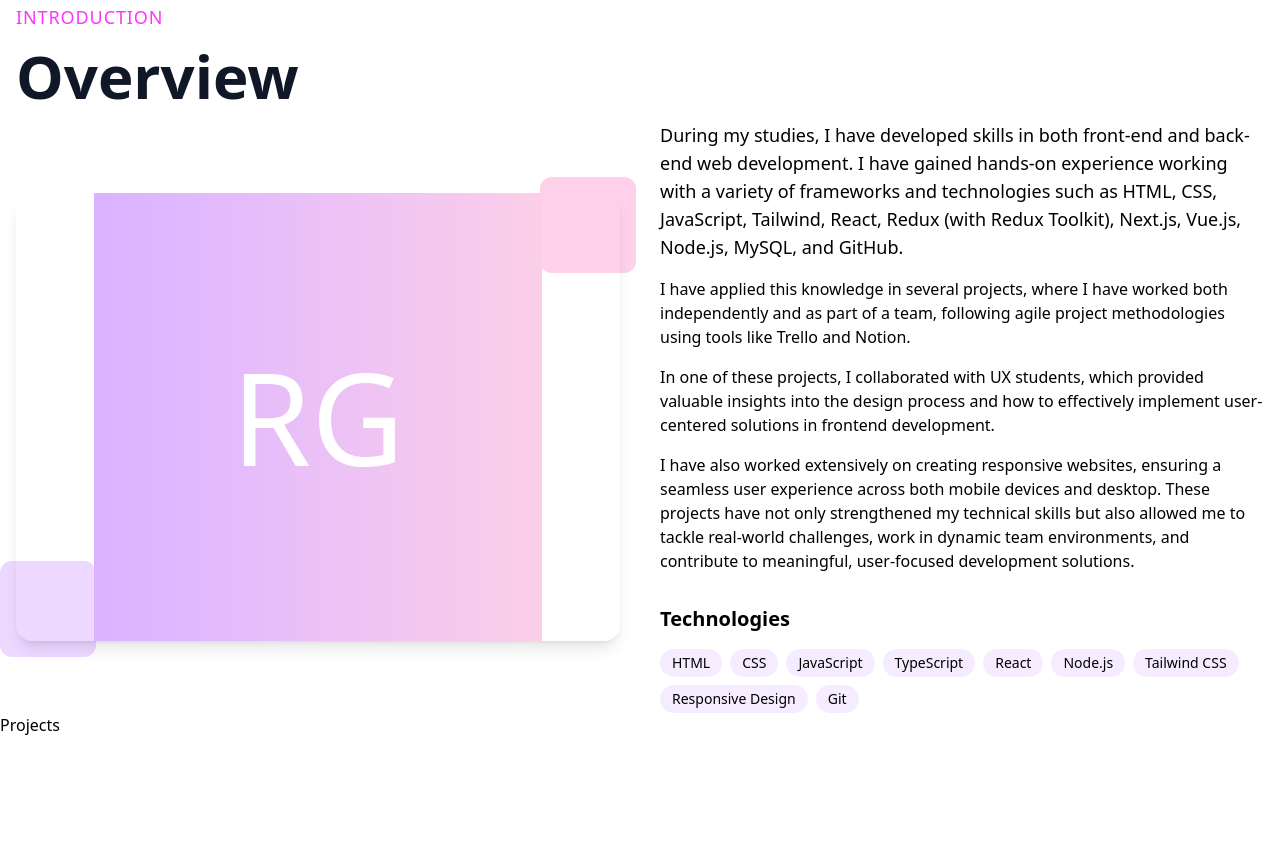
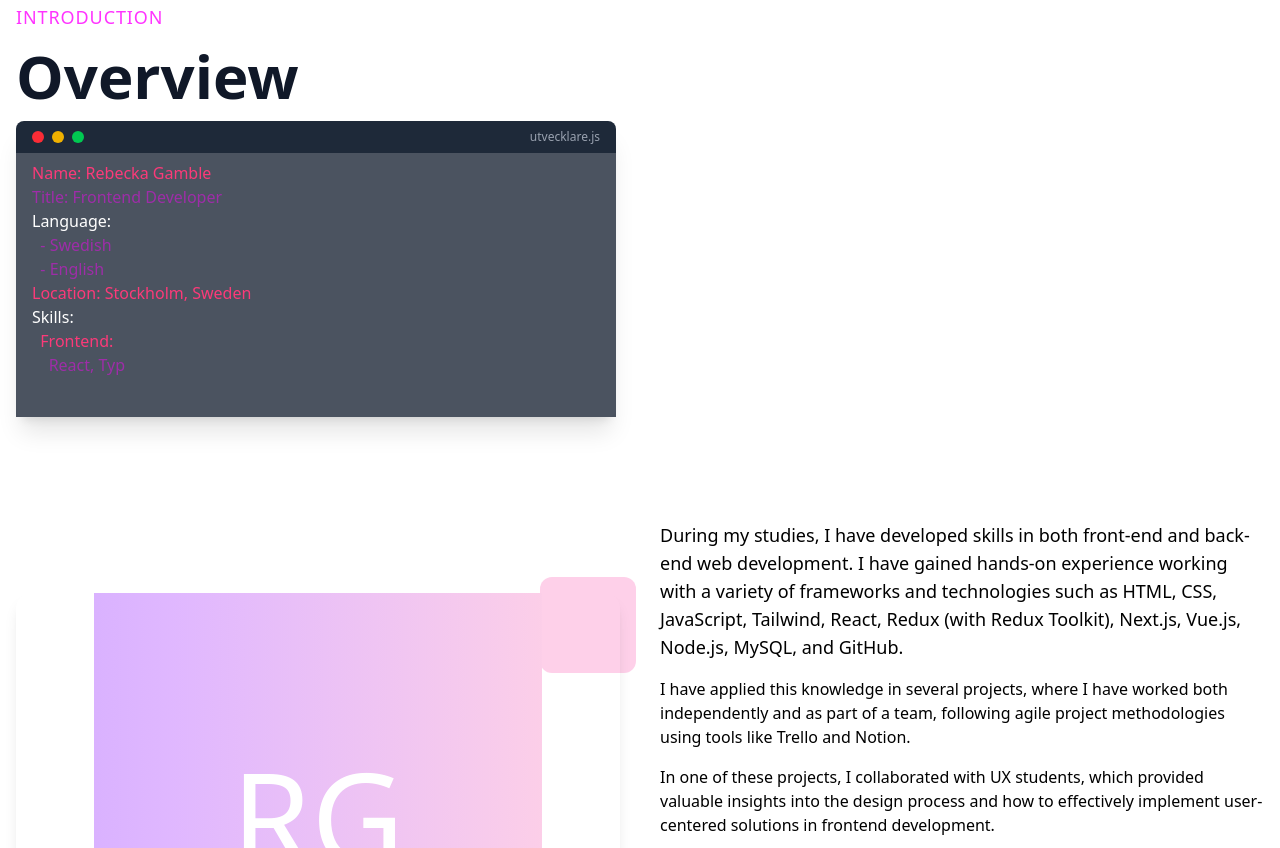
Before and after one commit to RebeckaGamble/my_portfolio, a React (Vite) app: page / in a window 1280 px wide. Shown: the part 860-1708 px from the top of the page. Built offline with nearby package versions, Linux system fonts and the light colour scheme.

Commit message:
About code section

```diff
--- a/src/App.tsx
+++ b/src/App.tsx
@@ -3,6 +3,7 @@ import { BrowserRouter, Routes, Route } from "react-router-dom";
 import Index from "./pages/Index";
 import NotFound from "./pages/NotFound";
 import { ThemeProvider } from "./contexts/ThemeContext";
+import './index.css'
 import "./i18n/i18n";
 
 const queryClient = new QueryClient();
--- a/src/components/About.tsx
+++ b/src/components/about/About.tsx
@@ -1,6 +1,7 @@
 import { useTranslation } from "react-i18next";
-import { useInView } from "../hooks/useIntersectionObserver";
-import { sectionstyle as styles } from '../assets/styles';
+import { useInView } from "../../hooks/useIntersectionObserver";
+import { sectionstyle as styles } from "../../assets/styles";
+import AboutCode from "./AboutCode";
 
 const About = () => {
   const { t } = useTranslation();
@@ -23,6 +24,10 @@ const About = () => {
       >
         <h2 className={styles.sectionHeadText}>{t("about.title")}</h2>
         <h3 className={styles.sectionSubText}>{t("about.subtitle")}</h3>
+        <div className="h-[400px]">
+
+        <AboutCode />
+        </div>
 
         <div className="grid grid-cols-1 md:grid-cols-2 gap-10 items-center">
           {/* Image */}
--- /dev/null
+++ b/src/components/about/AboutCode.tsx
@@ -0,0 +1,135 @@
+import { motion, useAnimation } from "framer-motion";
+import { useState, useEffect, useRef } from "react";
+import { useTranslation } from "react-i18next";
+import { useInView } from "../../hooks/useIntersectionObserver";
+
+type CodeLine = {
+  text: string;
+  color: string;
+};
+
+const AboutCode = () => {
+  const { t, i18n } = useTranslation();
+  const controls = useAnimation();
+  const [lines, setLines] = useState<CodeLine[]>([]);
+  const [typedText, setTypedText] = useState("");
+  const [currentIndex, setCurrentIndex] = useState(0);
+  const [showCursor, setShowCursor] = useState(false);
+  const typingRef = useRef<number | null>(null);
+  const cursorRef = useRef(null);
+
+  const codeLines = [
+    { text: t("aboutCode.line1"), color: "text-[#FC3A79]" },
+    { text: t("aboutCode.line2"), color: "text-[#9E2DA8]" },
+    { text: t("aboutCode.line3"), color: "text-white" },
+    { text: t("aboutCode.line4"), color: "text-[#9E2DA8]" },
+    { text: t("aboutCode.line5"), color: "text-[#9E2DA8]" },
+    { text: t("aboutCode.line6"), color: "text-[#FC3A79]" },
+    { text: t("aboutCode.line7"), color: "text-white" },
+    { text: t("aboutCode.line8"), color: "text-[#FC3A79]" },
+    { text: t("aboutCode.line9"), color: "text-[#9E2DA8]" },
+    { text: t("aboutCode.line10"), color: "text-[#FC3A79]" },
+    { text: t("aboutCode.line11"), color: "text-[#9E2DA8]" },
+
+  ];
+
+  const [codeEditorRef, inView] = useInView<HTMLDivElement>({
+    threshold: 0.2,
+    triggerOnce: true,
+  });
+
+  useEffect(() => {
+    if (!inView) return;
+
+    if (currentIndex < codeLines.length) {
+      typingRef.current = setTimeout(() => {
+        const currentLine = codeLines[currentIndex].text;
+        if (typedText.length < currentLine.length) {
+          setTypedText((prev) => prev + currentLine[typedText.length]);
+        } else {
+          setLines((prev) => [
+            ...prev,
+            { text: typedText, color: codeLines[currentIndex].color },
+          ]);
+          setCurrentIndex((prev) => prev + 1);
+          setTypedText("");
+        }
+      }, 40);
+    } else {
+      setShowCursor(true);
+    }
+
+    return () => clearTimeout(typingRef.current!);
+  }, [typedText, currentIndex, inView]);
+
+  useEffect(() => {
+    if (inView && currentIndex < codeLines.length && !typedText) {
+      setShowCursor(false);
+      typingRef.current = null;
+      setTypedText("");
+    }
+  }, [inView]);
+
+  const variants = {
+    hidden: {
+      opacity: 0,
+      y: 50,
+    },
+    visible: {
+      opacity: 1,
+      y: 0,
+      transition: {
+        duration: 0.5,
+        staggerChildren: 0.2,
+      },
+    },
+  };
+
+  return (
+    <motion.div
+      variants={variants}
+      //   initial="hidden"
+      animate={controls}
+      className="rounded-lg shadow-xl max-w-[600px]"
+    >
+      <div
+        ref={codeEditorRef}
+        className="flex items-center justify-between bg-gray-800 dark:bg-gray-800/90 rounded-t-lg px-4 py-2"
+      >
+        <div className="flex space-x-2">
+          <div className="w-3 h-3 rounded-full bg-red-500"></div>
+          <div className="w-3 h-3 rounded-full bg-yellow-500"></div>
+          <div className="w-3 h-3 rounded-full bg-green-500"></div>
+        </div>
+        <div className="text-xs text-gray-400 dark:text-white">
+          {i18n.language === "en" ? "developer.js" : "utvecklare.js"}
+        </div>
+      </div>
+      {/* Code area */}
+      <div className="px-4 pt-2 pb-10 overflow-hidden bg-gray-800/80 dark:bg-gray-800">
+        {lines.map((line, idx) => (
+          <div key={idx} className={`whitespace-pre ${line.color}`}>
+            {line.text}
+          </div>
+        ))}
+        <div className="relative">
+          {typedText && (
+            <div className={`whitespace-pre ${codeLines[currentIndex]?.color}`}>
+              {typedText}
+            </div>
+          )}
+          {showCursor && (
+            <div
+              ref={cursorRef}
+              className="cursor absolute top-0 left-0 h-full animate-blink text-white"
+            >
+              |
+            </div>
+          )}
+        </div>
+      </div>
+    </motion.div>
+  );
+};
+
+export default AboutCode;
--- a/src/i18n/locales/en.ts
+++ b/src/i18n/locales/en.ts
@@ -26,4 +26,18 @@ export default {
     "tech-title": "Technologies",
     "checkProjects": "Check out some of my latest projects"
   },
+  "aboutCode": {
+    "line1": "Name: Rebecka Gamble",
+    "line2": "Title: Frontend Developer",
+    "line3": "Language:",
+    "line4": "  - Swedish",
+    "line5": "  - English",
+    "line6": "Location: Stockholm, Sweden",
+    "line7": "Skills: ",
+    "line8": "  Frontend: ",
+    "line9": "    React, TypeScript, Tailwind CSS",
+    "line10": "  Backend: ",
+    "line11": "    Node.js, Express "
+
+  },
 };
--- a/src/i18n/locales/sv.ts
+++ b/src/i18n/locales/sv.ts
@@ -26,4 +26,18 @@ export default {
     "tech-title": "Technologies",
     "checkProjects": "Kolla in några av mina senaste projekt"
   },
+  "aboutCode": {
+    "line1": "Namn: Rebecka Gamble",
+    "line2": "Title: Frontend-utvecklare",
+    "line3": "Språk:",
+    "line4": "  - Svenska",
+    "line5": "  - Engelska",
+    "line6": "Plats: Stockholm, Sverige",
+    "line7": "Färdigheter: ",
+    "line8": "  Frontend: ",
+    "line9": "    React, TypeScript, Tailwind CSS",
+    "line10": "  Backend: ",
+    "line11": "    Node.js, Express "
+
+  },
 };
--- a/src/index.css
+++ b/src/index.css
@@ -75,41 +75,48 @@ html {
   .animate-fade-in-up {
     animation: fade-in-up 0.5s ease-out forwards;
   }
+
+  /*About code*/
+  /* @keyframes typing {
+    0%,
+    100% {
+      width: 0;
+    }
+    50% {
+      width: 100%;
+    }
+  }
+  @keyframes blink {
+    0%,
+    100% {
+      opacity: 1;
+    }
+    50% {
+      opacity: 0;
+    }
+  } */
+
+  /* .typing-container {
+    display: inline-block;
   }
 
-/* Navbar animation for mobile */
-.menu-transition {
-  @apply transition-all duration-300 ease-in-out;
-}
+  .typing-text {
+    overflow: hidden;
+    white-space: nowrap;
+    animation: typing 3.5s steps(40, end), blink 0.75s step-end infinite;
+    border-right: 3px solid;
+  } */
 
-.menu-open {
-  @apply translate-x-0;
-}
+  /* .code-block {
+    @apply bg-gray-900 p-4 rounded-lg text-white overflow-hidden relative;
+  } */
 
-.menu-closed {
-  @apply -translate-x-full;
-}
 
-.menu-overlay {
-  @apply fixed inset-0 bg-black/50 z-40 transition-opacity duration-300;
-}
 
-.menu-overlay-visible {
-  @apply opacity-100;
-}
 
-.menu-overlay-hidden {
-  @apply opacity-0 pointer-events-none;
-}
 
-.purple-text-gradient {
-  background: #9b51e0;
-  background: -webkit-linear-gradient(to top, #6a11cb, #9b51e0);
-  background: linear-gradient(to top, #6a11cb, #9b51e0);
-  -webkit-background-clip: text;
-  background-clip: text;
-  -webkit-text-fill-color: transparent;
-}
+
+
 
   /* about */
 .tech-badge {
@@ -147,3 +154,39 @@ html {
 .tech-node {
   @apply bg-green-100 text-green-800 dark:bg-green-900 dark:text-green-300;
 }
+
+}
+
+/* Navbar animation for mobile */
+.menu-transition {
+  @apply transition-all duration-300 ease-in-out;
+}
+
+.menu-open {
+  @apply translate-x-0;
+}
+
+.menu-closed {
+  @apply -translate-x-full;
+}
+
+.menu-overlay {
+  @apply fixed inset-0 bg-black/50 z-40 transition-opacity duration-300;
+}
+
+.menu-overlay-visible {
+  @apply opacity-100;
+}
+
+.menu-overlay-hidden {
+  @apply opacity-0 pointer-events-none;
+}
+
+.purple-text-gradient {
+  background: #9b51e0;
+  background: -webkit-linear-gradient(to top, #6a11cb, #9b51e0);
+  background: linear-gradient(to top, #6a11cb, #9b51e0);
+  -webkit-background-clip: text;
+  background-clip: text;
+  -webkit-text-fill-color: transparent;
+}
--- a/src/pages/Index.tsx
+++ b/src/pages/Index.tsx
@@ -1,7 +1,7 @@
 import { useEffect, useState } from "react";
 import Navbar from "../components/Navbar";
 import Hero from "../components/Hero";
-import About from "../components/About";
+import About from "../components/about/About";
 import Projects from "../components/Projects";
 
 const Index = () => {
```
Lines whose indentation alone changed are shown as unchanged.
